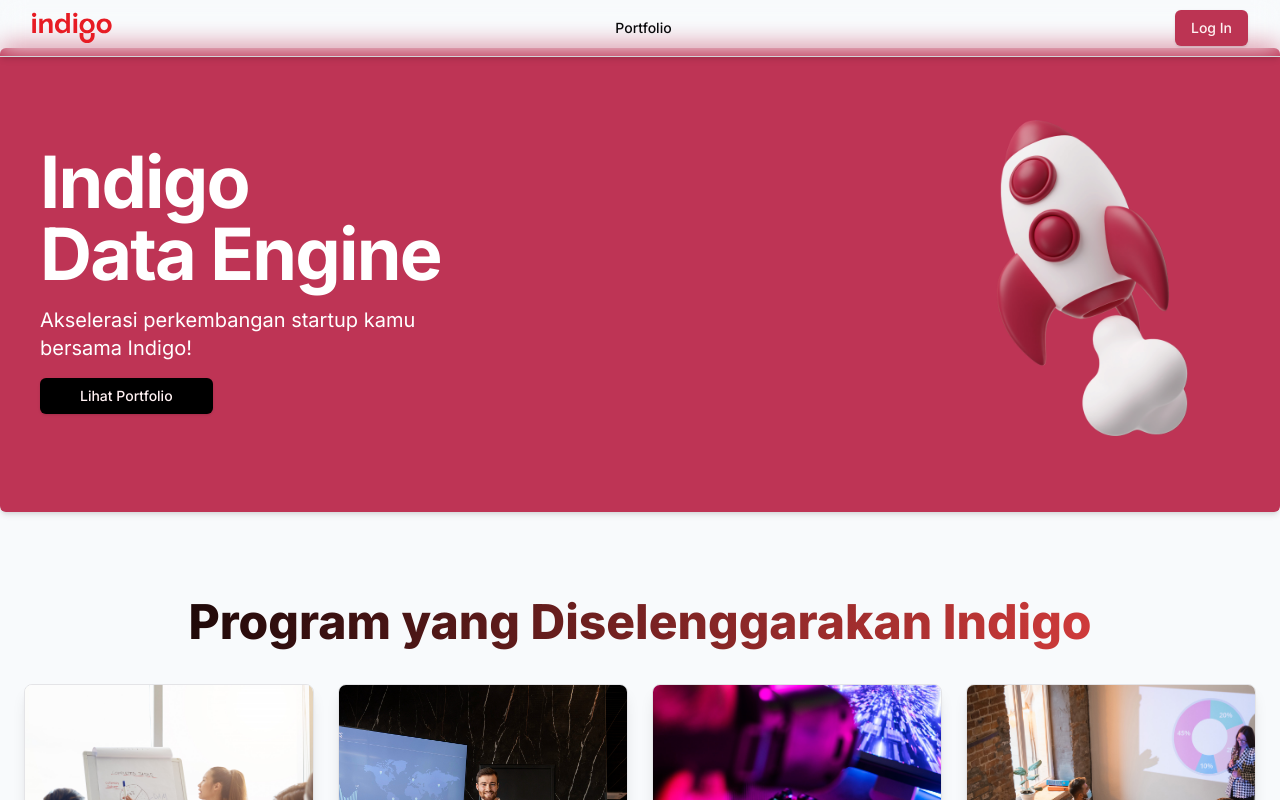
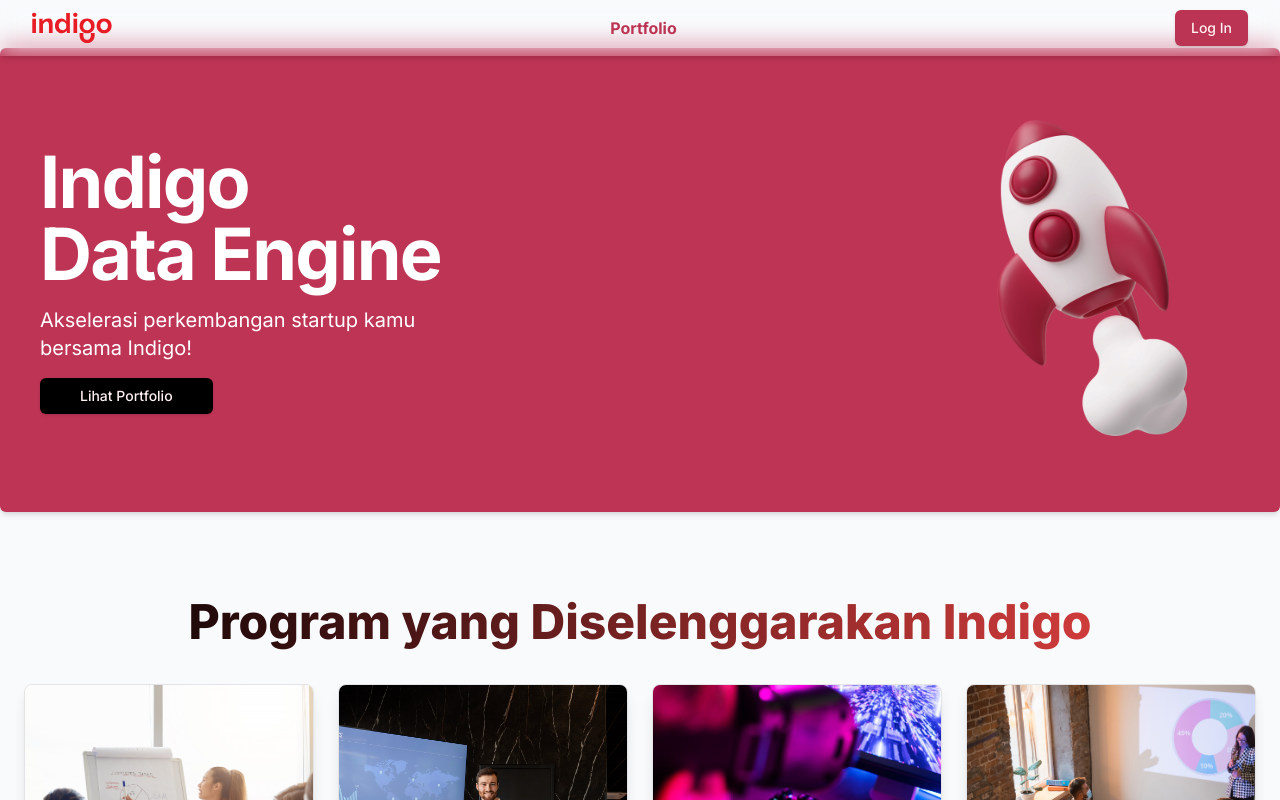
Before and after one commit to notalent2code/frontend-data-engine, a Next.js app: page / in a window 1280 px wide. Shown: the top 800 px of the page. Built offline with nearby package versions, Linux system fonts and the light colour scheme.

Commit message:
refactor: Remove unused import and update Navbar styling

```diff
--- a/src/components/Navbar.tsx
+++ b/src/components/Navbar.tsx
@@ -2,7 +2,6 @@
 
 import Link from 'next/link';
 import { Icons } from './Icons';
-import { buttonVariants } from '@/components/ui/Button';
 import { UserSessionNav } from '@/components/UserSessionNav';
 import { useEffect, useState } from 'react';
 
@@ -16,7 +15,7 @@ const Navbar = () => {
   return (
     isMounted && (
       <div
-        className='fixed top-0 inset-x-0 h-fit border-b
+        className='fixed top-0 inset-x-0 h-fit
        border-zinc-300 z-[10] py-2 backdrop-blur-md bg-opacity-70 shadow-md'
       >
         <div
@@ -29,7 +28,7 @@ const Navbar = () => {
 
           <Link
             href='/portfolio'
-            className={buttonVariants({ variant: 'ghost' })}
+            className='text-md font-bold text-primary'
           >
             Portfolio
           </Link>
```
